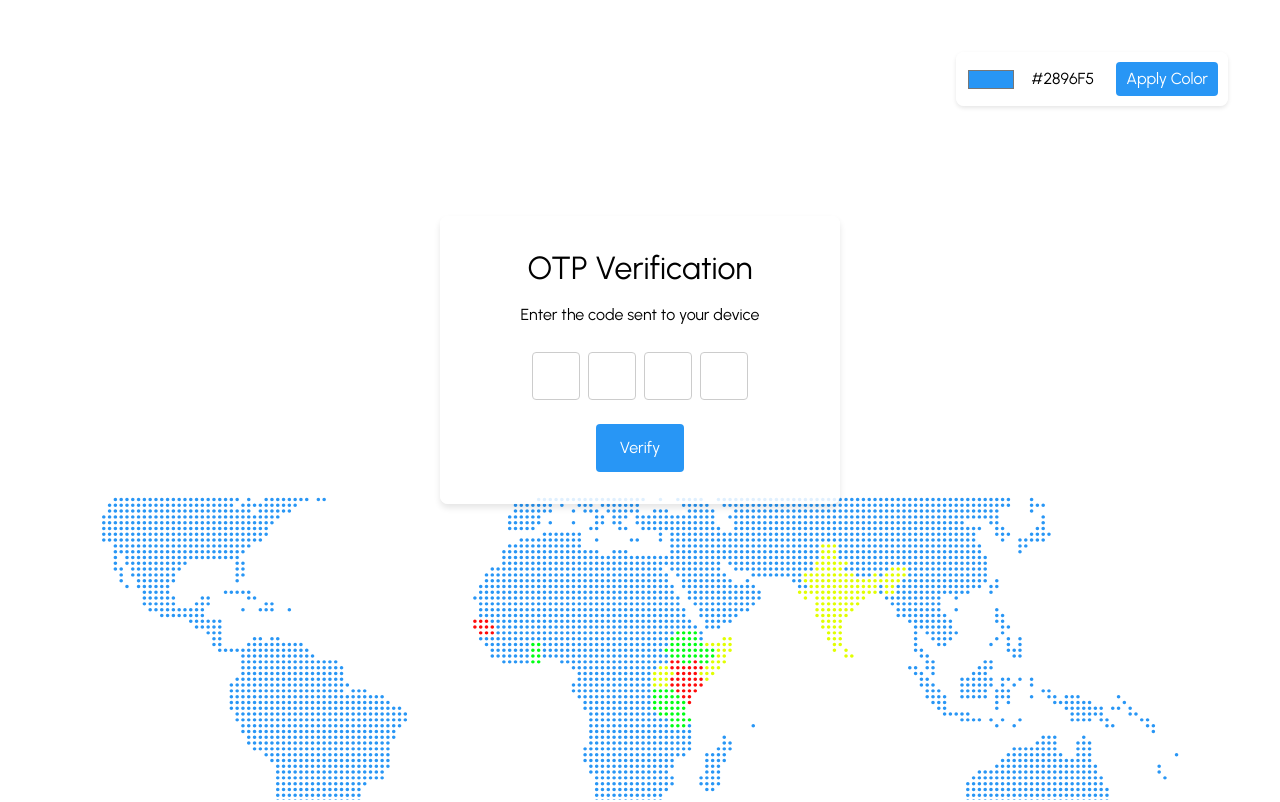
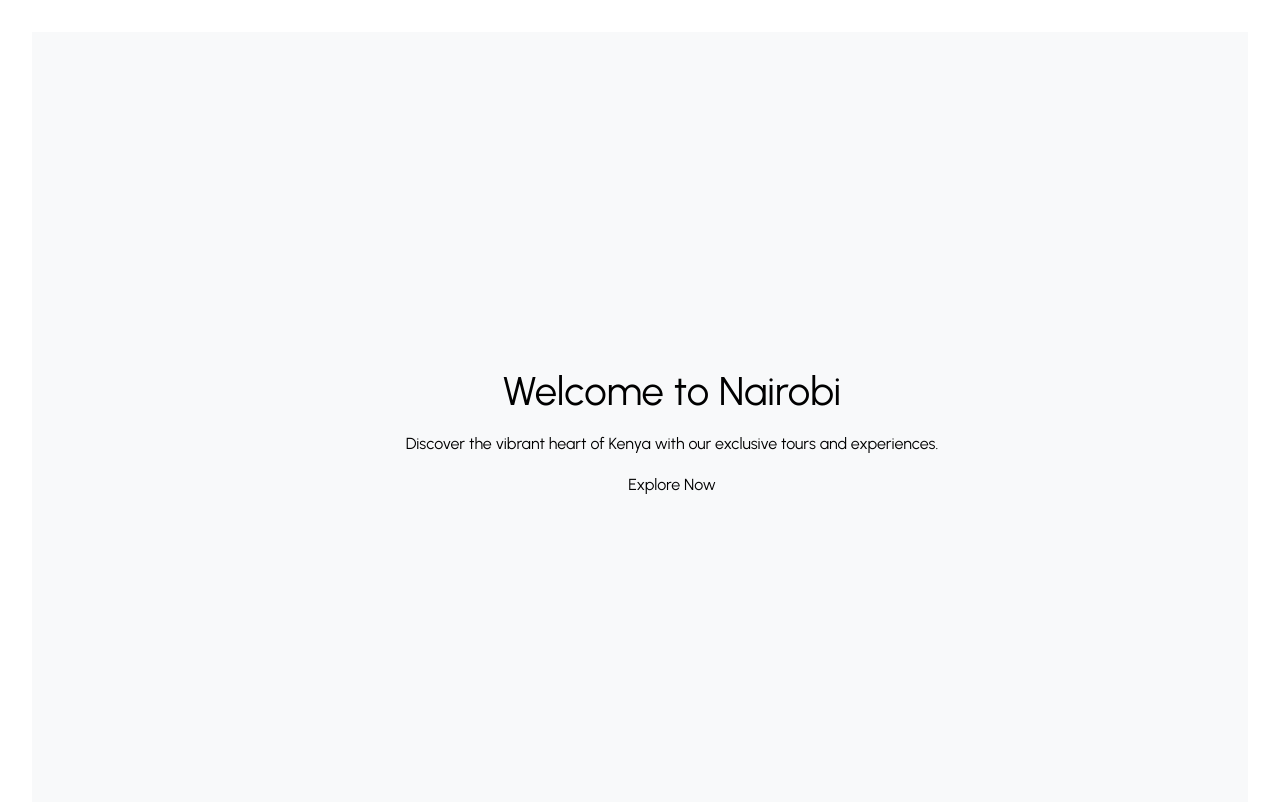
Before and after one commit to AlvineMoses/Nairobi, a React (Vite) app: page /otp in a window 1280 px wide. Shown: the top 802 px of the page. Built offline with nearby package versions, Linux system fonts and the light colour scheme.

Commit message:
Swap Home and Otp routes in App component for correct navigation

```diff
--- a/src/App.tsx
+++ b/src/App.tsx
@@ -66,8 +66,8 @@ function App() {
             {/* <Nav /> */}
 
             <Routes>
-              <Route path="/" element={<Home />} />
-              <Route path="/otp" element={<Otp />} />
+              <Route path="/" element={<Otp />} />
+              <Route path="/otp" element={<Home />} />
             </Routes>
           </div>
         </BrowserRouter>
--- a/src/pages/Home.tsx
+++ b/src/pages/Home.tsx
@@ -1,4 +1,3 @@
-
 
 const Home = () => {
   return (
```
